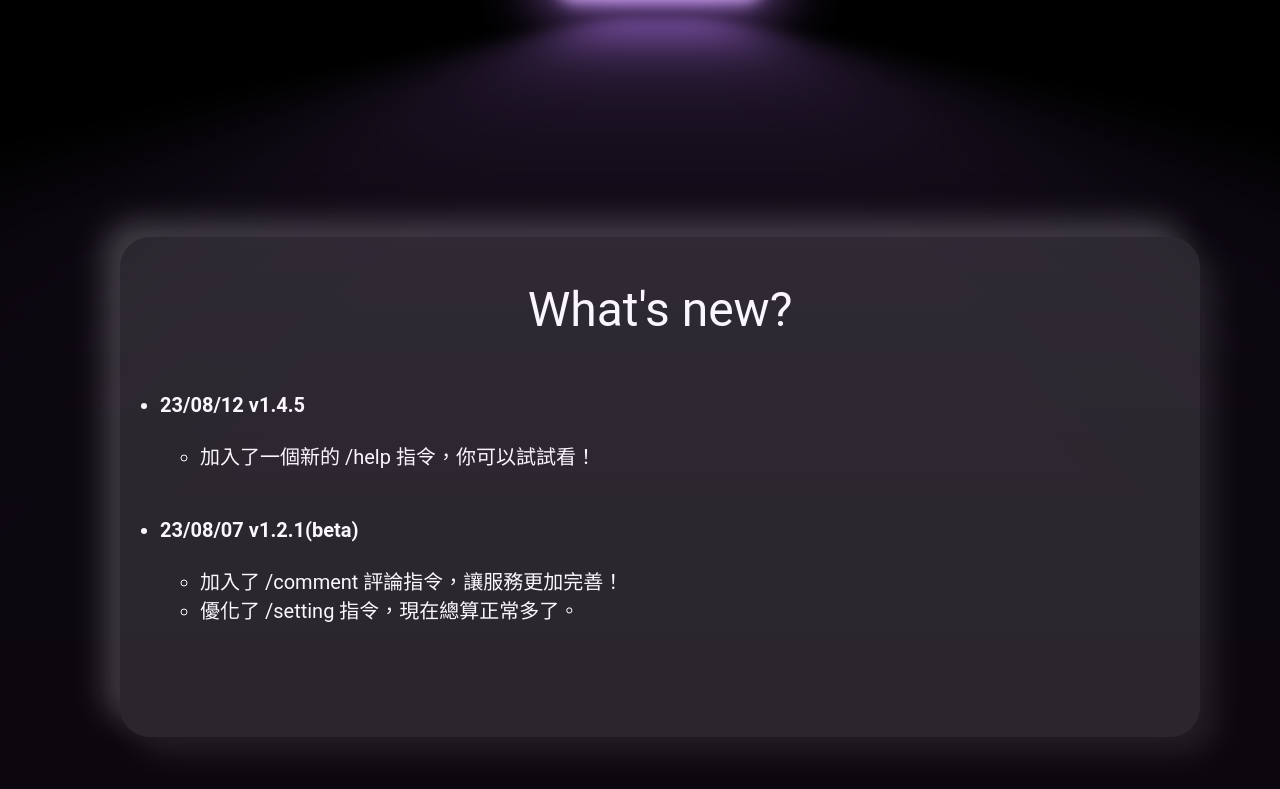
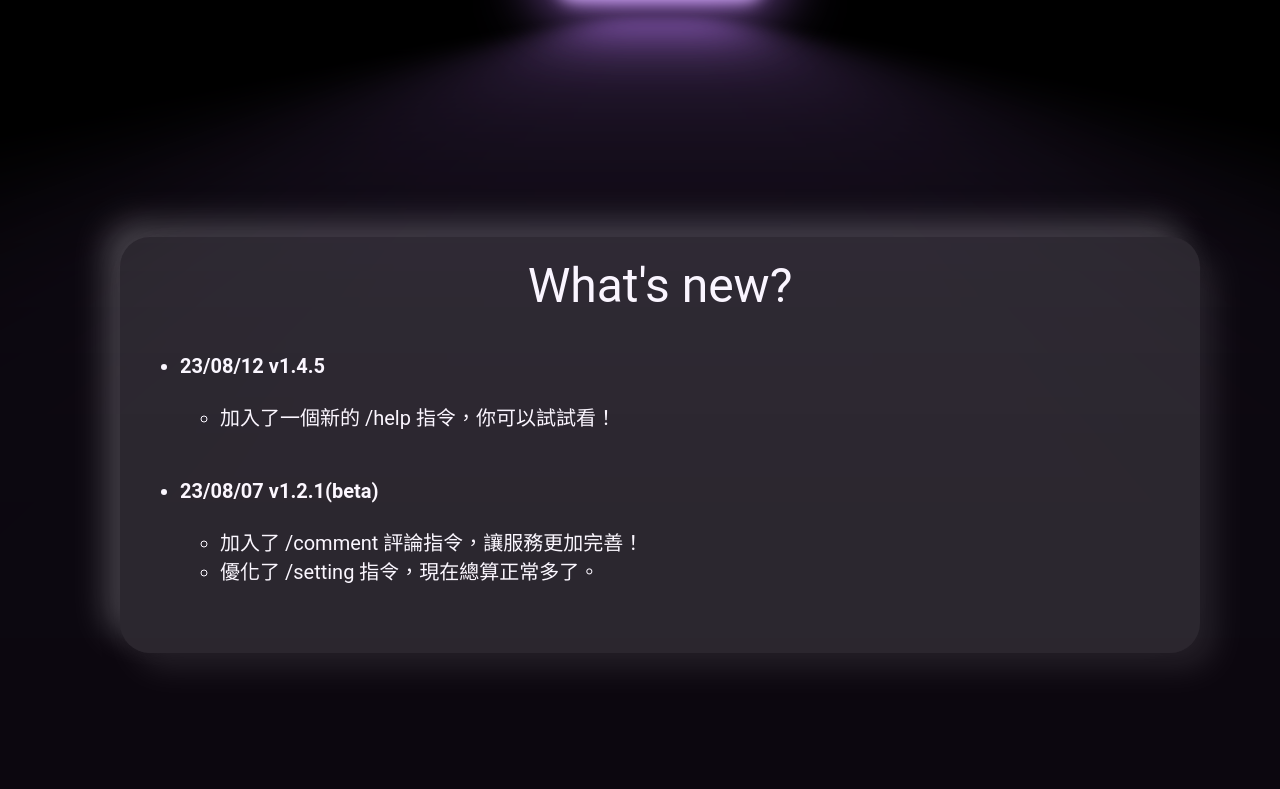
Before and after one commit to blackink7777/ErrorBaseWebsite, a plain HTML site: page index.html in a window 1280 px wide. Shown: the part 680-1469 px from the top of the page. Drawn offline with Linux system fonts and the light colour scheme.

```diff
--- a/css/index.css
+++ b/css/index.css
@@ -155,12 +155,15 @@
 .card-1 {
     max-width: 1200px;
     width: 100%;
-    height: 500px;
+    height: auto; /* 将高度设置为 auto，以便内容自动调整高度 */
     border-radius: 30px;
     background: #212121;
     box-shadow: 15px 15px 30px rgb(25, 25, 25),
         -15px -15px 30px rgb(60, 60, 60);
     margin: 0 auto;
+    display: flex; /* 使用 Flexbox 布局 */
+    flex-direction: column; /* 垂直方向排列子元素 */
+    justify-content: space-between; /* 在垂直方向上平均分布子元素 */
 }
 
 @media (max-width: 768px) {
@@ -173,13 +176,16 @@
 .card-1-title {
     font-size: 48px;
     padding: auto 20px;
+    margin: 20px;
 }
 
 .card-1-description {
     font-size: 20px;
     padding-left: 10px 15px;
     text-align: left;
+    margin: 20px;
 }
+
 
 .small-content {
     font-size: 24px;
```
Also changed, not shown: index.html (+2 -2 lines).
